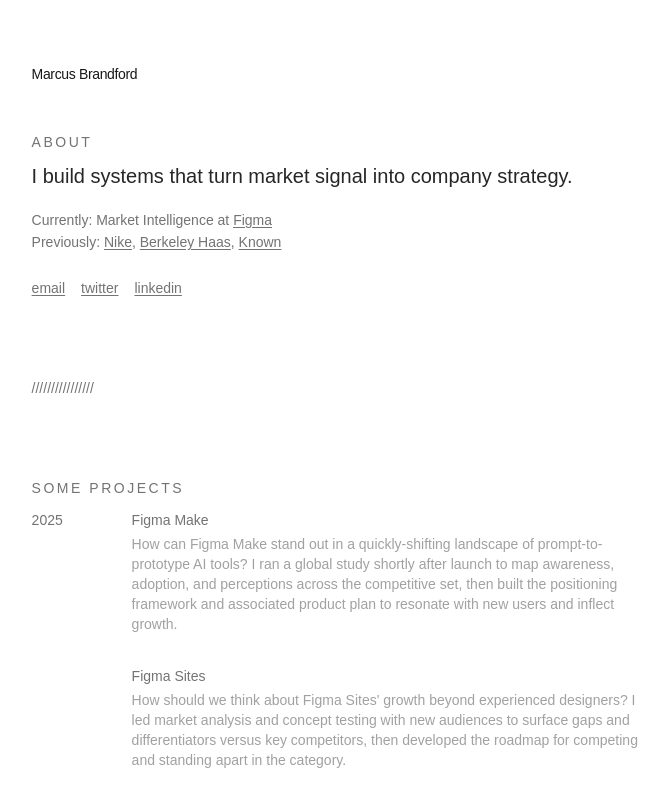
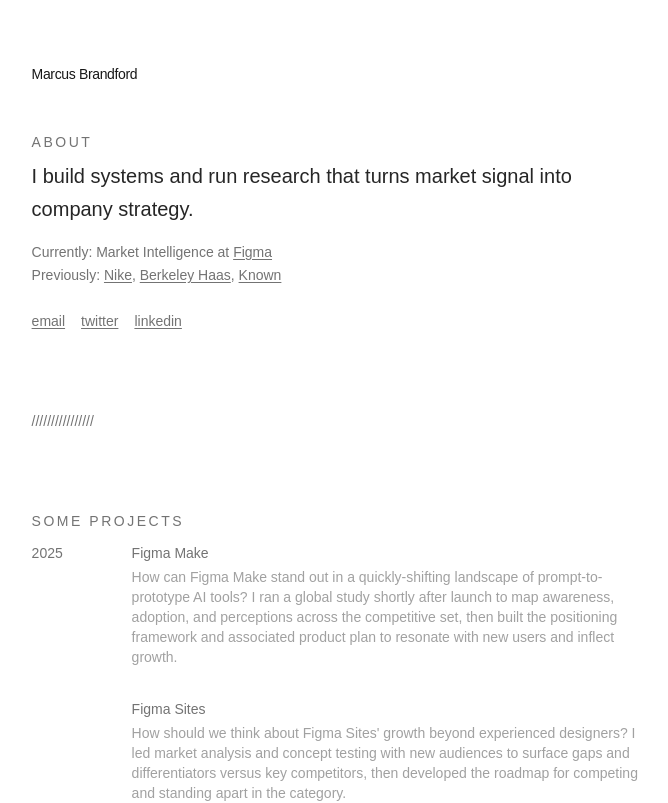
Before and after one commit to mbrandford/personal-site, a Next.js app: page / in a window 1280 px wide. Shown: the top 803 px of the page, without its empty margins (146-814 px from the left). Built offline with nearby package versions, Linux system fonts and the light colour scheme.

Commit message:
Update about copy to include 'and run research'
Made-with: Cursor

```diff
--- a/app/page.tsx
+++ b/app/page.tsx
@@ -369,7 +369,7 @@ export default function Home() {
               About
             </h2>
             <p className="text-lg md:text-xl leading-relaxed text-neutral-800">
-              I build systems that turn market signal into company strategy.
+              I build systems and run research that turns market signal into company strategy.
             </p>
             <p className="text-sm leading-relaxed text-neutral-500 pt-2">
                Currently: Market Intelligence at <a href="https://figma.com" target="_blank" rel="noreferrer" className="underline underline-offset-2 hover:text-neutral-700">Figma</a>
@@ -502,7 +502,7 @@ export default function Home() {
               About
             </h2>
             <p className="text-lg leading-relaxed text-neutral-800">
-              I build systems that turn market signal into company strategy.
+              I build systems and run research that turns market signal into company strategy.
             </p>
             <p className="text-sm leading-relaxed text-neutral-500 pt-2">
                Currently: Market Intelligence at <a href="https://figma.com" target="_blank" rel="noreferrer" className="underline underline-offset-2 hover:text-neutral-700">Figma</a>
```
